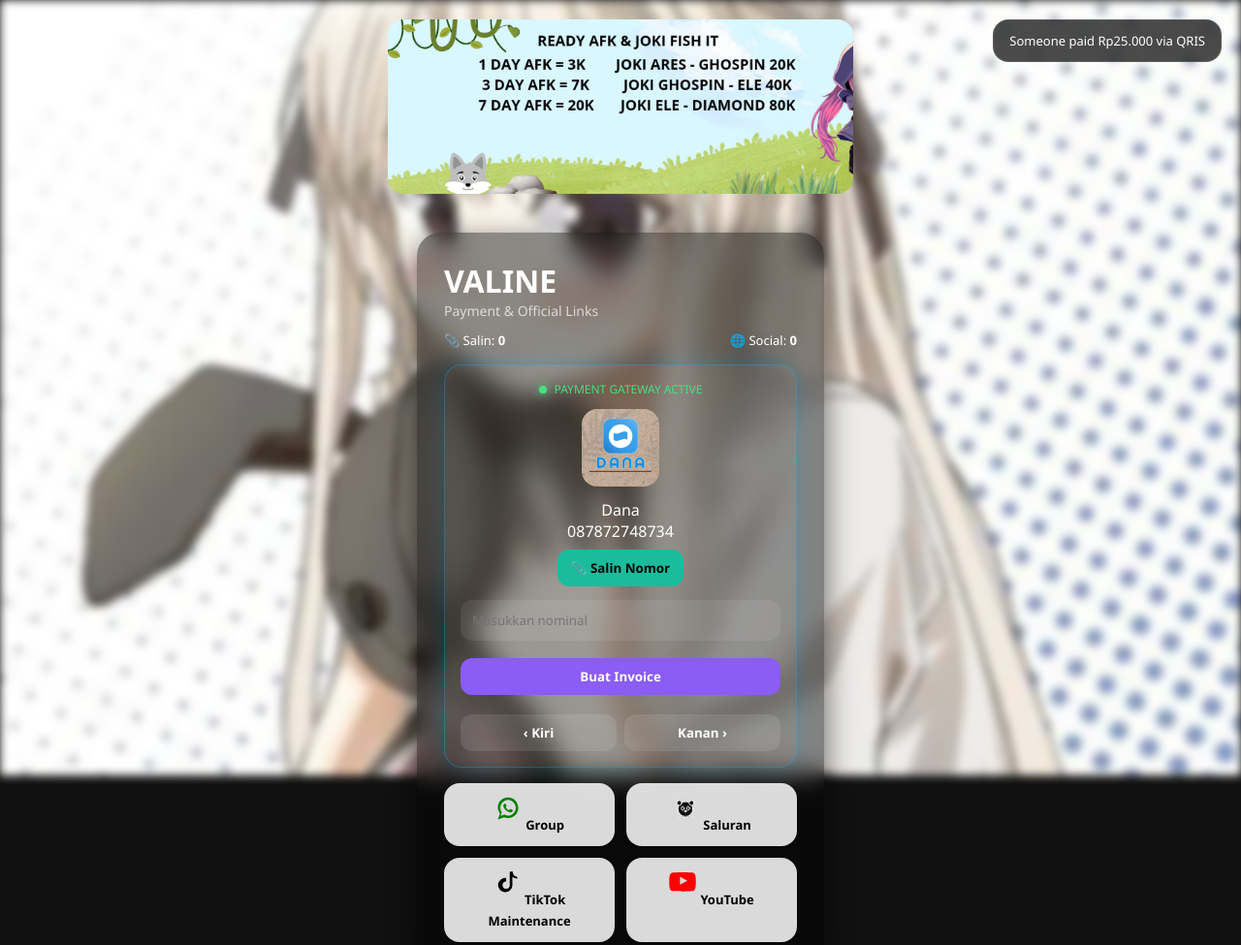
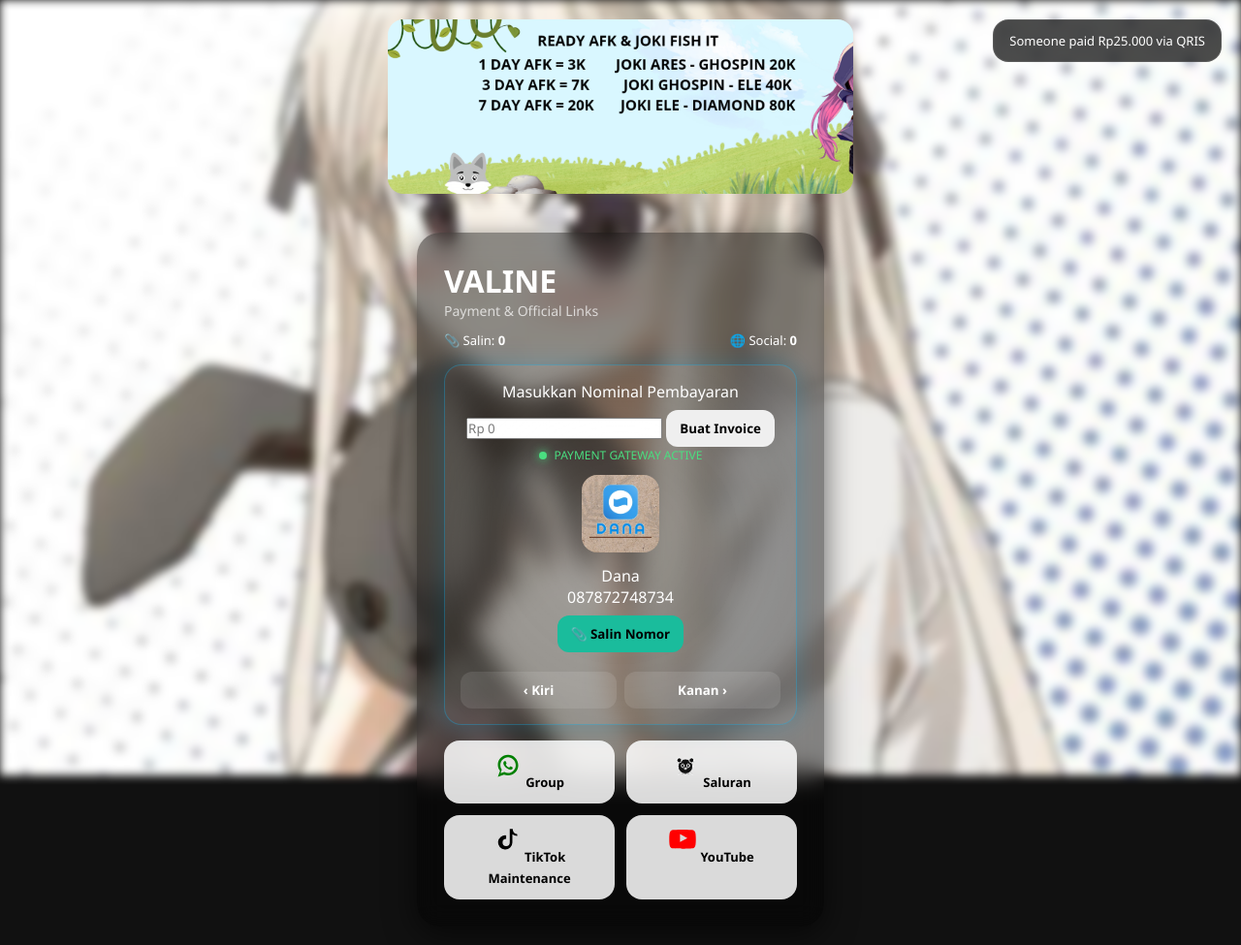
Before and after one commit to Dazuke/valine-payment, a website with bundled scripts: page index.html in a window 1280 px wide. Shown: the whole page at 97% size. Built offline with nearby package versions, Linux system fonts and the light colour scheme; no server answers; files whose address does not match are found by name.

Commit message:
Update index.html

```diff
--- a/index.html
+++ b/index.html
@@ -11,7 +11,7 @@
 <div class="bg"></div>
 
 <div class="live-payment" id="livePayment">
-  Someone paid Rp50.000 via QRIS
+  🔴 Someone paid Rp50.000 via QRIS
 </div>
 
 <div class="ads-container no-glass">
@@ -37,6 +37,21 @@
 
     <div class="payment">
 
+      <div class="amount-first-box">
+        <p class="amount-title">Masukkan Nominal Pembayaran</p>
+
+        <input
+          type="text"
+          id="amountInput"
+          placeholder="Rp 0"
+          inputmode="numeric"
+        >
+
+        <button onclick="createInvoice()">
+          Buat Invoice
+        </button>
+      </div>
+
       <div class="payment-status">
         <span class="dot"></span>
         PAYMENT GATEWAY ACTIVE
@@ -48,9 +63,12 @@
 
       <button id="copyBtn">📎 Salin Nomor</button>
 
-      <div class="invoice-box">
-        <input type="number" id="amountInput" placeholder="Masukkan nominal">
-        <button onclick="createInvoice()">Buat Invoice</button>
+      <div class="invoice-box" id="invoiceBox" style="display:none;">
+
+        <div class="invoice-head">
+          <span>PAYMENT METHOD</span>
+        </div>
+
       </div>
 
       <div id="invoiceResult" class="invoice-result"></div>
@@ -94,6 +112,10 @@
   <p>Klik di mana saja untuk menutup</p>
 </div>
 
+<audio id="tingSound">
+  <source src="assets/ting.mp3" type="audio/mpeg">
+</audio>
+
 <script type="module">
   import { initializeApp } from "https://www.gstatic.com/firebasejs/9.23.0/firebase-app.js";
   import { getDatabase } from "https://www.gstatic.com/firebasejs/9.23.0/firebase-database.js";
```
